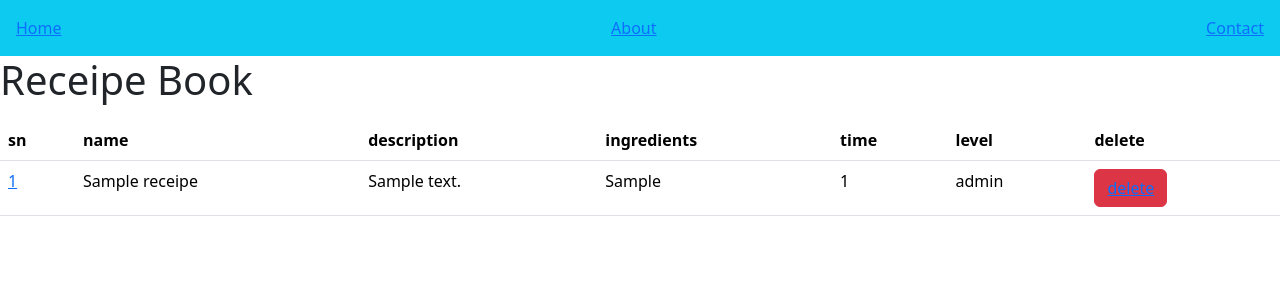
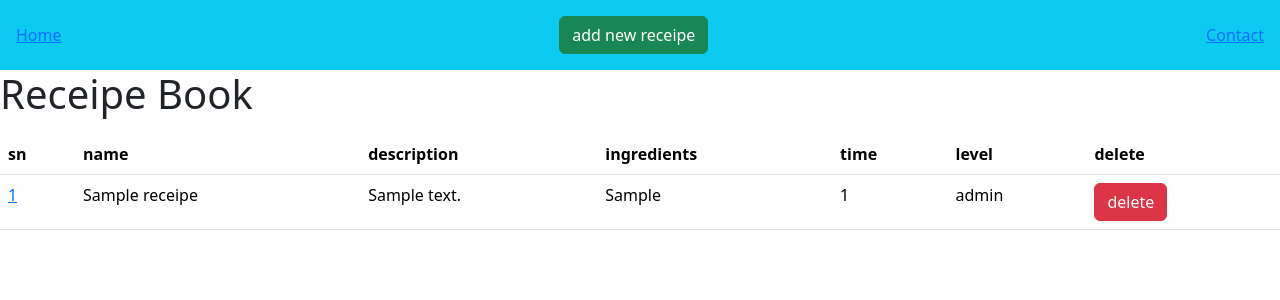
Before and after one commit to prabeshstha11/django-starter, a Django app: page /receipe/ in a window 1280 px wide. Shown: the top 300 px of the page. Run offline with Django 5.2, Linux system fonts and the light colour scheme; tables that the repository leaves empty hold one stand-in row (values such as "Sample post").

Commit message:
change design

```diff
--- a/templates/base.html
+++ b/templates/base.html
@@ -14,8 +14,10 @@
     </head>
     <body>
         <nav class="navbar bg-info p-3">
-            <a href="/">Home</a>
-            <a href="/about/">About</a>
+            <a href="/receipe">Home</a>
+            <a href="/receipe/create">
+                <button class="btn btn-success">add new receipe</button>
+            </a>
             <a href="/contact/">Contact</a>
         </nav>
 
--- a/templates/list.html
+++ b/templates/list.html
@@ -27,9 +27,7 @@
             <td>{{ receipe.time }}</td>
             <td>{{ receipe.level }}</td>
             <td>
-                <button class="btn btn-danger">
-                    <a href="/receipe/delete/{{receipe.id}}"> delete </a>
-                </button>
+                <a href="/receipe/delete/{{receipe.id}}"> <button class="btn btn-danger">delete</button></a>
             </td>
         </tr>
         {% endfor %}
```
